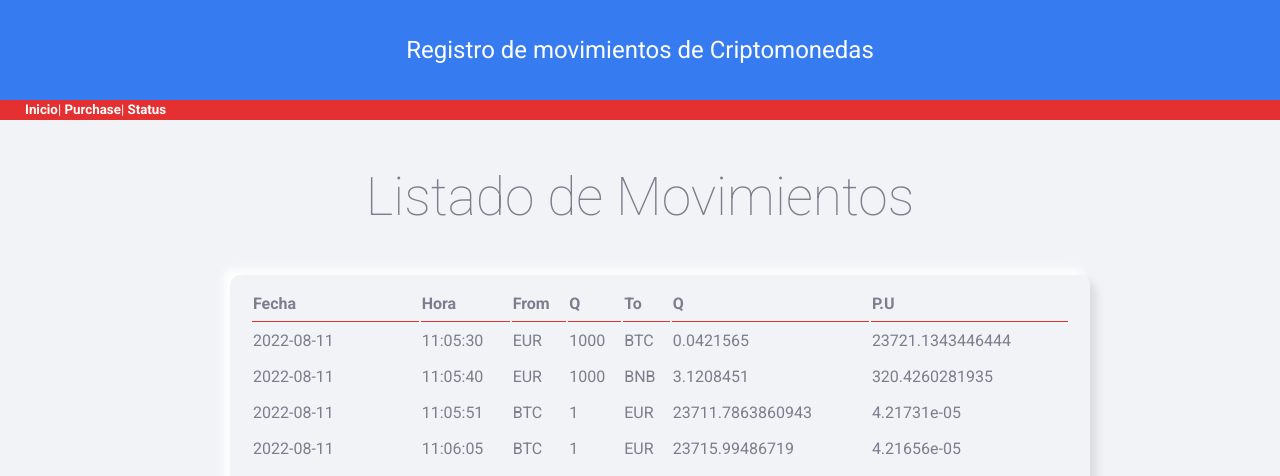
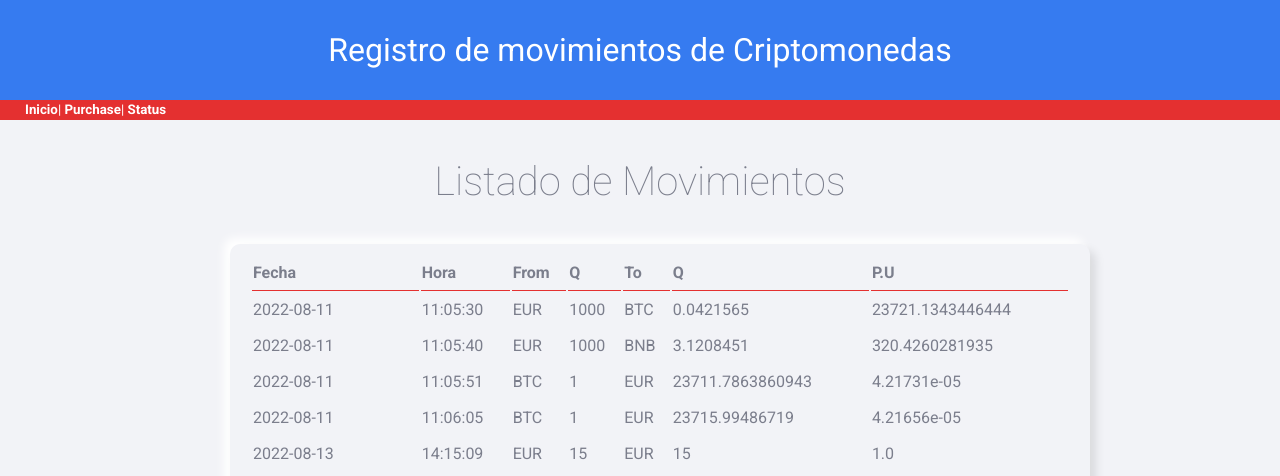
Before and after one commit to angelsainero/proyecto, a Flask app: page / in a window 1280 px wide. Shown: the top 476 px of the page. Run offline with Flask 2, Linux system fonts and the light colour scheme; data comes from the database, SQL or seed files in the repository.

Commit message:
feat: se mejora css

```diff
--- a/money/static/css/styles.css
+++ b/money/static/css/styles.css
@@ -2,7 +2,7 @@
     background-color: #367bf0;
     color: white;
     height: 100px;
-    font-size: x-large;
+    font-size: xx-large;
     line-height: 100px;
     text-align: center;
 }
@@ -42,14 +42,14 @@
     color: white;
 }
 
-h1.main_page_title {
+h2.main_page_title {
     text-align: center;
 }
 
 
 form.paper {
-    width: 60%;
-    margin: 10px 13rem;
+    width: 70%;
+    margin: 10px 10rem;
 
 }
 
--- a/money/templates/base.html
+++ b/money/templates/base.html
@@ -30,7 +30,7 @@
   {% endif %}
 {% endwith %}
         {% block contenido %}
-        <h1 class="main_page_title">{% block page_title %}{% endblock %}</h1>
+        <h2 class="main_page_title">{% block page_title %}{% endblock %}</h1>
         {% endblock %}
     </main>
     <footer class="pie_de_pagina">2022 - Todos los derechos reservados</footer>
```
